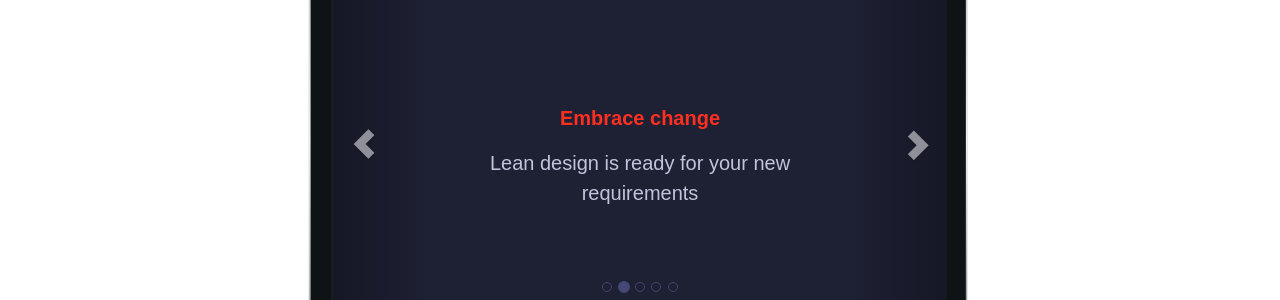
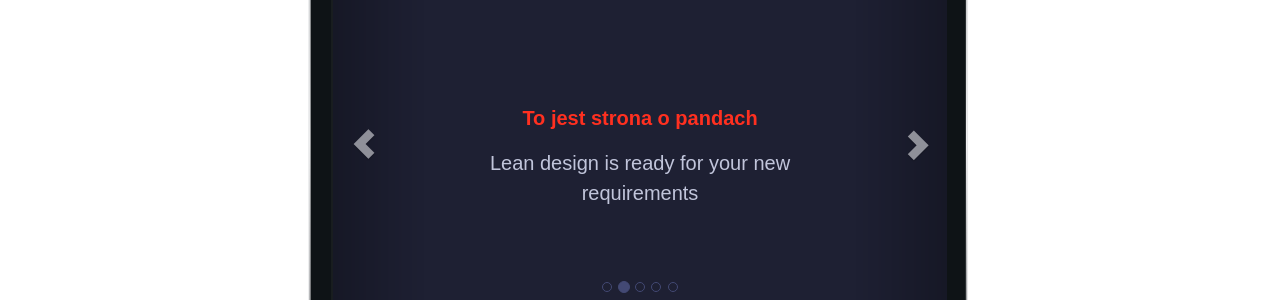
Before and after one commit to natalia-szydlak/tests.racing, a Jekyll site: the page built from index.html, in a window 1280 px wide and 900 px high. Shown: the part 175-475 px from the top of the window. Built offline with Jekyll 4.4.1, drawn with Linux system fonts in a browser that asks for light colours.

Commit message:
Update index.html

```diff
--- a/index.html
+++ b/index.html
@@ -18,24 +18,16 @@
       <div class="carousel-inner" role="listbox">
 
         <div class="item active">
-          <p class="first">Software engineering</p>
+          <p class="first">To nie jest strona Kuby o Egzakt iz</p>
           <p class="second">focused on your goals</p>
         </div>
         <div class="item">
-          <p class="first">Embrace change</p>
+          <p class="first">To jest strona o pandach</p>
           <p class="second">Lean design is ready for your new requirements</p>
         </div>
         <div class="item">
           <p class="first">Amplify learning</p>
           <p class="second"><span class="darken">(ab)</span>Test your ideas as soon as possible</p>
-        </div>
-        <div class="item">
-          <p class="first">We enjoy sharing knowledge and experience</p>
-          <p class="second">Border between you and us blends easily</p>
-        </div>
-        <div class="item">
-          <p class="first">We value simplicity</p>
-          <p class="second">Simple means performance and quality</p>
         </div>
       </div>
 
```
